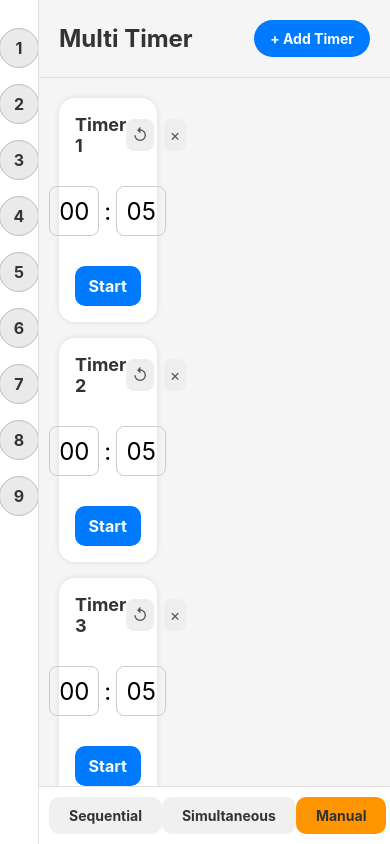
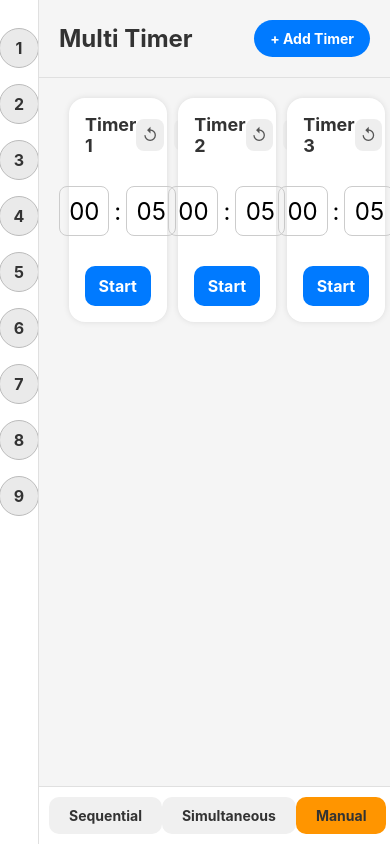
Before and after one commit to Eunji-Kwon/multi-timer-app, a React Native app: screen / in a window 390 px wide. Built offline with nearby package versions, Linux system fonts and the light colour scheme.

Commit message:
Adjust layout for favorite slot and timer card

```diff
--- a/App.js
+++ b/App.js
@@ -125,6 +125,8 @@ const [sequentialStatus, setSequentialStatus] = useState('idle');
           <ScrollView contentContainerStyle={styles.timerContainer} horizontal={false}>
             <View style={[styles.gridWrapper, isLandscape && styles.gridLandscape]}>
               {timers.map(timer => (
+                    <View key={timer.id} style={styles.timerCard}>
+
                 <Timer
                   key={timer.id}
                   id={timer.id}
@@ -136,6 +138,7 @@ const [sequentialStatus, setSequentialStatus] = useState('idle');
                   initialTime={timer.time}
                   status={sequentialStatus}
                 />
+                </View>
               ))}
             </View>
           </ScrollView>
@@ -165,7 +168,7 @@ const styles = StyleSheet.create({
   container: { flex: 1, backgroundColor: '#f5f5f5' },
   mainRow: { flex: 1, flexDirection: 'row' },
 favoritesWrapper: {
-  width: '10%', // takes up exactly 10% of the row
+  width: '10%',
   backgroundColor: '#ffffff',
   borderRightWidth: 1,
   borderRightColor: '#e0e0e0',
@@ -215,9 +218,16 @@ favoriteText: {
   addButtonText: { color: '#fff', fontWeight: 'bold' },
   timerContainer: { padding: 20 },
   gridWrapper: {
-    flexDirection: 'column',
-    gap: 16,
-  },
+  flexDirection: 'row',
+  flexWrap: 'wrap',
+  justifyContent: 'space-between',
+  paddingHorizontal: 10,
+},
+timerCard: {
+  width: '25%', // 3 cards per row
+  marginBottom: 20,
+
+},
   gridLandscape: {
     flexDirection: 'row',
     flexWrap: 'wrap',
```
